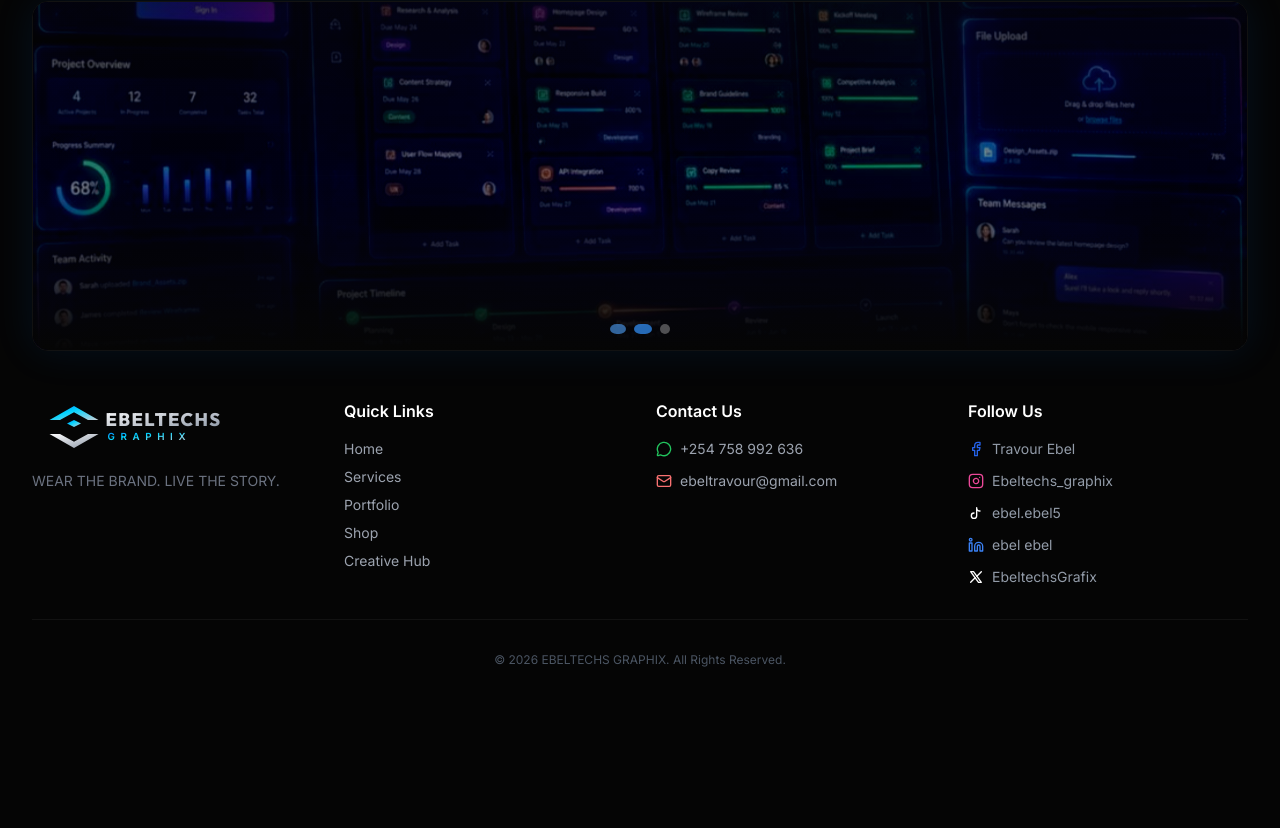
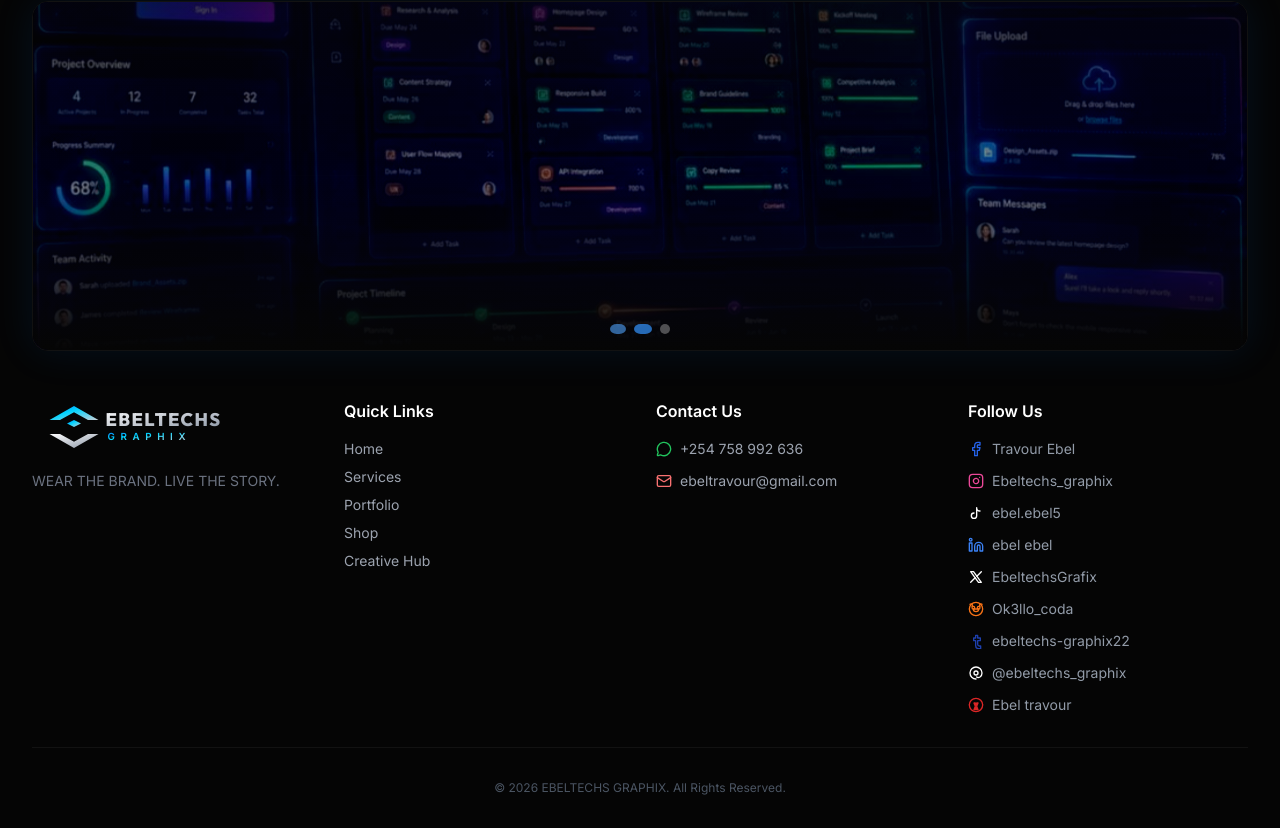
Before and after one commit to ebeltravour-cmyk/ebeltechs-website, a plain HTML site: page index.html in a window 1280 px wide. Shown: the part 4079-4907 px from the top of the page. Before the commit the page ends 4779 px from the top, so only its background shows below. Drawn offline with nearby package versions, Linux system fonts and the light colour scheme; files whose address does not match are found by name.

Commit message:
Update index.html

```diff
--- a/index.html
+++ b/index.html
@@ -318,7 +318,7 @@
         <!-- HOME -->
         <section id="home" class="page-section active">
 
-            <!-- UPDATED HERO SECTION WITH GRADIENT OVERLAY, INTRO & BUTTONS -->
+            <!-- HERO SECTION WITH GRADIENT OVERLAY, INTRO & BUTTONS -->
             <div class="relative w-full min-h-[85vh] flex items-center justify-center overflow-hidden bg-deep-black">
                 <!-- Hero Image -->
                 <img src="hero-image.jpg" alt="EBELTECHS GRAPHIX Hero" class="absolute inset-0 w-full h-full object-cover opacity-70">
@@ -1609,6 +1609,22 @@
                             <svg xmlns="http://www.w3.org/2000/svg" width="16" height="16" viewBox="0 0 24 24" fill="none" stroke="currentColor" stroke-width="2" stroke-linecap="round" stroke-linejoin="round" class="text-white"><path d="M4 4l11.733 16h4.267l-11.733 -16z"/><path d="M4 20l6.768 -6.768m2.46 -2.46l6.772 -6.772"/></svg>
                             <a href="https://x.com/EbeltechsGrafix" target="_blank" rel="noopener" class="hover:text-hub-blue transition-colors">EbeltechsGrafix</a>
                         </li>
+                        <li class="flex items-center gap-2">
+                            <svg xmlns="http://www.w3.org/2000/svg" width="16" height="16" viewBox="0 0 24 24" fill="none" stroke="currentColor" stroke-width="2" stroke-linecap="round" stroke-linejoin="round" class="text-orange-500"><circle cx="12" cy="12" r="10"/><path d="M8 12a2 2 0 1 0 0-4 2 2 0 0 0 0 4Z"/><path d="M16 12a2 2 0 1 0 0-4 2 2 0 0 0 0 4Z"/><path d="M12 16a4 4 0 0 0 4-4H8a4 4 0 0 0 4 4Z"/><path d="M18 8a2 2 0 1 1 3-3"/><path d="M6 8a2 2 0 1 0-3-3"/></svg>
+                            <a href="https://reddit.com/user/Ok3llo_coda" target="_blank" rel="noopener" class="hover:text-hub-blue transition-colors">Ok3llo_coda</a>
+                        </li>
+                        <li class="flex items-center gap-2">
+                            <svg xmlns="http://www.w3.org/2000/svg" width="16" height="16" viewBox="0 0 24 24" fill="none" stroke="currentColor" stroke-width="2" stroke-linecap="round" stroke-linejoin="round" class="text-blue-800"><path d="M14.5 3.5v4h4v4h-4v5.5c0 1.5 1 2.5 2.5 2.5h2v4h-3c-2.5 0-4.5-2-4.5-4.5v-7.5h-3v-4h3v-4h3Z"/></svg>
+                            <a href="https://tumblr.com/ebeltechs-graphix22" target="_blank" rel="noopener" class="hover:text-hub-blue transition-colors">ebeltechs-graphix22</a>
+                        </li>
+                        <li class="flex items-center gap-2">
+                            <svg xmlns="http://www.w3.org/2000/svg" width="16" height="16" viewBox="0 0 24 24" fill="none" stroke="currentColor" stroke-width="2" stroke-linecap="round" stroke-linejoin="round" class="text-white"><path d="M12 21a9 9 0 1 1 9-9c0 3-1.5 5-3 6-2 1-4 1-5 0"/><path d="M12 15c-1.5 0-3-1.5-3-3s1.5-3 3-3 3 1.5 3 3-1.5 3-3 3Z"/></svg>
+                            <a href="https://threads.net/@ebeltechs_graphix" target="_blank" rel="noopener" class="hover:text-hub-blue transition-colors">@ebeltechs_graphix</a>
+                        </li>
+                        <li class="flex items-center gap-2">
+                            <svg xmlns="http://www.w3.org/2000/svg" width="16" height="16" viewBox="0 0 24 24" fill="none" stroke="currentColor" stroke-width="2" stroke-linecap="round" stroke-linejoin="round" class="text-red-600"><circle cx="12" cy="12" r="10"/><path d="M9 9h2l1 3 1-3h2l-2 5 2 5h-2l-1-3-1 3H9l2-5Z"/></svg>
+                            <a href="https://quora.com/profile/Ebel-travour" target="_blank" rel="noopener" class="hover:text-hub-blue transition-colors">Ebel travour</a>
+                        </li>
                     </ul>
                 </div>
             </div>
@@ -1620,7 +1636,7 @@
     </footer>
 
     <!-- ========================================== -->
-    <!-- NEW CONTACT MODAL                          -->
+    <!-- NEW CONTACT MODAL (All socials & contacts) -->
     <!-- ========================================== -->
     <div id="contact-modal" class="fixed inset-0 z-50 hidden items-center justify-center bg-black/80 backdrop-blur-sm p-4 overflow-y-auto">
         <div class="glass-panel w-full max-w-lg rounded-3xl shadow-2xl relative animate-fade-in my-8 overflow-hidden border border-white/10">
@@ -1658,7 +1674,7 @@
                     </a>
                 </div>
 
-                <!-- Socials -->
+                <!-- Socials (Top 4) -->
                 <div>
                     <h4 class="text-sm font-bold text-gray-400 uppercase tracking-wider mb-4 border-b border-white/10 pb-2">Follow Our Socials</h4>
                     <div class="grid grid-cols-2 gap-3">
```
